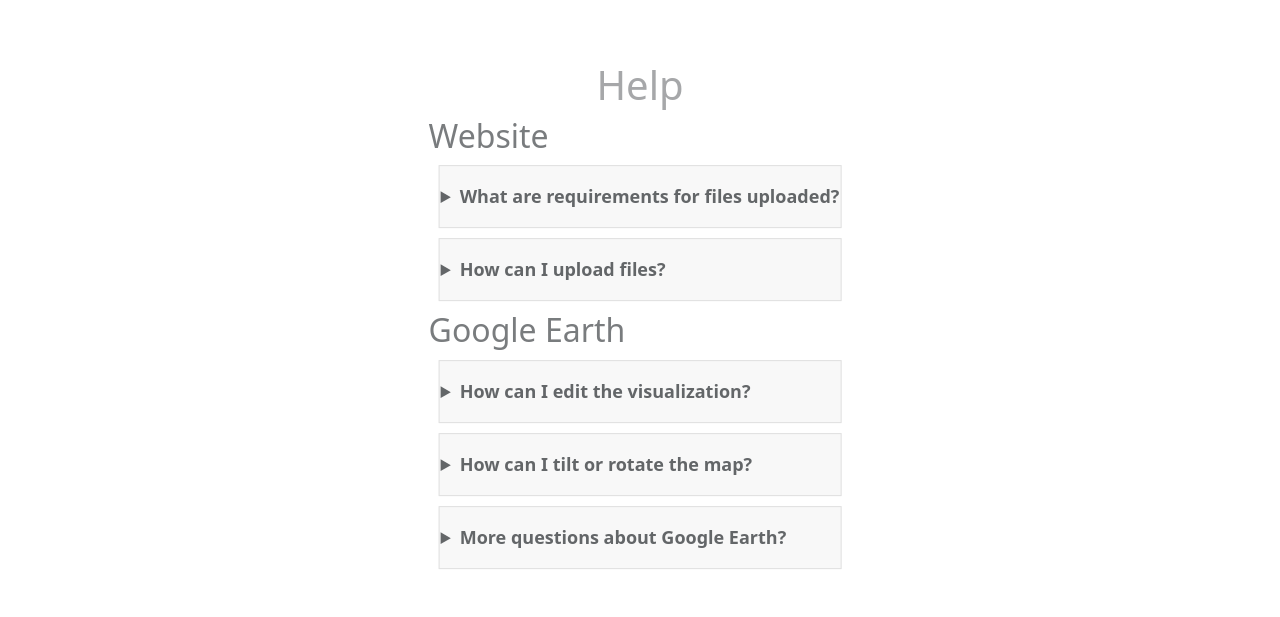
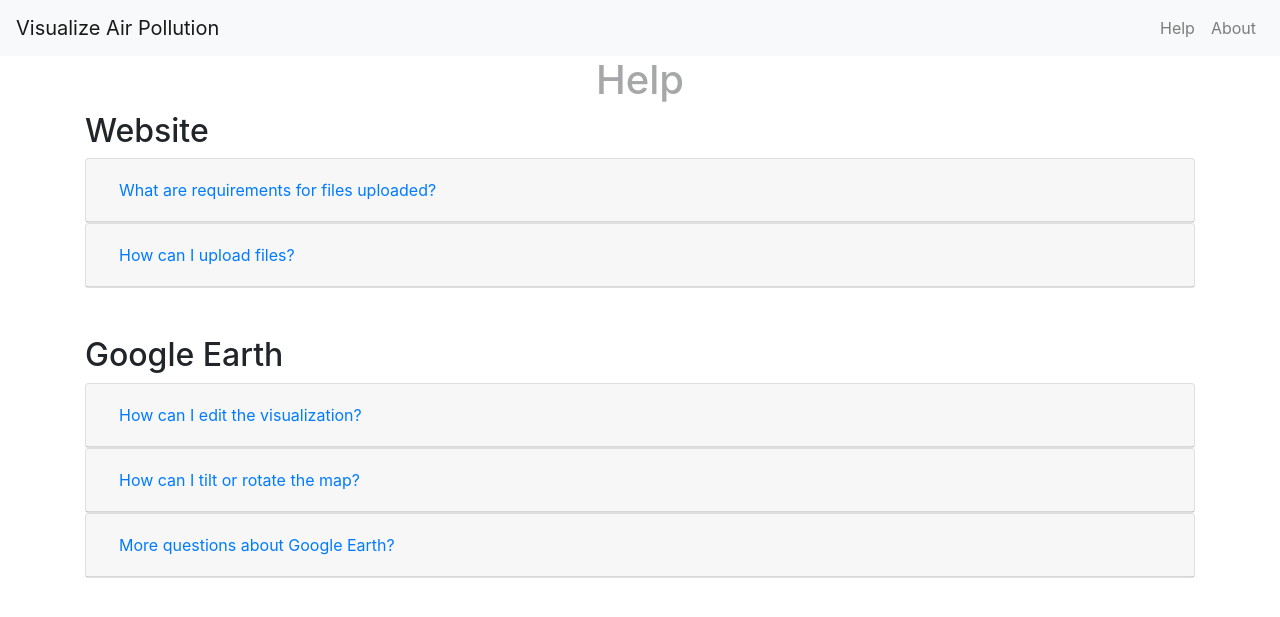
Before and after one commit to HBmem/Air-Pollution-Website, a Django app: page /help in a window 1280 px wide. Shown: the top 617 px of the page. Run offline with Django 4.2, Linux system fonts and the light colour scheme; some libraries are stand-ins or nearby versions.

Commit message:
APP-32 Changed About and Help page

```diff
--- a/air_pollution_website/website/static/website/style.css
+++ b/air_pollution_website/website/static/website/style.css
@@ -1,4 +1,4 @@
-body {
+/* body {
     background-image: url(./background.jpeg);
     background-repeat: no-repeat;
     background-size: contain;
@@ -6,7 +6,7 @@ body {
     top: 40%;
     left: 50%;
     transform: translate(-50%, -50%);
-}
+} */
 
 h1 {
     text-align: center;
--- a/air_pollution_website/website/templates/website/base.html
+++ b/air_pollution_website/website/templates/website/base.html
@@ -6,13 +6,35 @@
     <meta name="viewport" content="width=device-width, initial-scale=1.0">
     {% load static %}
     <link rel = "stylesheet" href = "../../static/website/style.css">
-    <link href="https://cdn.jsdelivr.net/npm/bootstrap@5.2.1/dist/css/bootstrap.min.css" rel="stylesheet" integrity="sha384-iYQeCzEYFbKjA/T2uDLTpkwGzCiq6soy8tYaI1GyVh/UjpbCx/TYkiZhlZB6+fzT" crossorigin="anonymous">
+    <link rel="stylesheet" href="https://cdn.jsdelivr.net/npm/bootstrap@4.0.0/dist/css/bootstrap.min.css" integrity="sha384-Gn5384xqQ1aoWXA+058RXPxPg6fy4IWvTNh0E263XmFcJlSAwiGgFAW/dAiS6JXm" crossorigin="anonymous">
     {% block title %}<title></title>{% endblock %}
 </head>
 <body>
-    <script src="https://cdn.jsdelivr.net/npm/bootstrap@5.2.1/dist/js/bootstrap.bundle.min.js" integrity="sha384-u1OknCvxWvY5kfmNBILK2hRnQC3Pr17a+RTT6rIHI7NnikvbZlHgTPOOmMi466C8" crossorigin="anonymous"></script>
+    <nav class="navbar navbar-expand-lg navbar-light bg-light ">
+        <a class="navbar-brand" href="home">Visualize Air Pollution</a>
+        <button class="navbar-toggler" type="button" data-toggle="collapse" data-target="#navbarNav" aria-controls="navbarNav" aria-expanded="false" aria-label="Toggle navigation">
+            <span class="navbar-toggler-icon"></span>
+        </button>
 
-    {% block content %}{% endblock %}
+        <div class="collapse navbar-collapse" id="navbarNav">
+            <ul class="navbar-nav ml-auto">
+                <li class="nav-item">
+                    <a class="nav-link" href="help">Help</a>
+                </li>
+                <li class="nav-item">
+                    <a class="nav-link" href="about">About</a>
+                </li>
+            </ul>
+        </div>
+    </nav>
+
+    <div>
+        {% block content %}{% endblock %}
+    </div>
+
+    <script src="https://code.jquery.com/jquery-3.2.1.slim.min.js" integrity="sha384-KJ3o2DKtIkvYIK3UENzmM7KCkRr/rE9/Qpg6aAZGJwFDMVNA/GpGFF93hXpG5KkN" crossorigin="anonymous"></script>
+    <script src="https://cdn.jsdelivr.net/npm/popper.js@1.12.9/dist/umd/popper.min.js" integrity="sha384-ApNbgh9B+Y1QKtv3Rn7W3mgPxhU9K/ScQsAP7hUibX39j7fakFPskvXusvfa0b4Q" crossorigin="anonymous"></script>
+    <script src="https://cdn.jsdelivr.net/npm/bootstrap@4.0.0/dist/js/bootstrap.min.js" integrity="sha384-JZR6Spejh4U02d8jOt6vLEHfe/JQGiRRSQQxSfFWpi1MquVdAyjUar5+76PVCmYl" crossorigin="anonymous"></script>
 
     <script src="../../static/website/function.js"></script>
 </body>
--- a/air_pollution_website/website/templates/website/help.html
+++ b/air_pollution_website/website/templates/website/help.html
@@ -3,40 +3,69 @@
 {% block title %} <title>Help</title> {% endblock title %}
 
 {% block content %}
+
+    <main class="container">
+        <div>
             <h1>Help</h1>
-    <h2 style="text-align: left; opacity: 0.6;">Website</h2>
-    <div style="background: whitesmoke; font-size: 18px; padding: 1px; border: 1px solid lightgrey; margin: 10px; opacity: 0.7;">
-        <p>
-            <details>
-                <summary><b>What are requirements for files uploaded?</b></summary>
+
+            <div id="accordian">
+                <h2>Website</h2>
+                <div class="card">
+                    <div class="card-header" id="headingOne">
+                        <h5 class="mb-0">
+                            <button class="btn btn-link" data-toggle="collapse" data-target="#collapseOne" aria-expanded="true" aria-controls="collapseOne">
+                                What are requirements for files uploaded?
+                            </button>
+                        </h5>
+                    </div>
+
+                    <div id="collapseOne" class="collapse collapsed" aria-labelledby="headingOne" data-parent="#accordion">
+                        <div class="card-body">
                             <p>Files must be in CSV format including:
                                 <ul>
                                     <li>The first two columns are coordinates (x and y).</li>
                                     <li>The next columns are chemicals and their concentrations.</li>
                                 </ul>
                             </p>
-            </details>
-        </p>
                         </div>
-    <div style="background: whitesmoke; font-size: 18px; padding: 1px; border: 1px solid lightgrey; margin: 10px; opacity: 0.7;">
-        <p>
-            <details>
-                <summary><b>How can I upload files?</b></summary>
-                <p>
+                    </div>
+                </div>
+
+                <div class="card">
+                    <div class="card-header" id="headingTwo">
+                        <h5 class="mb-0">
+                            <button class="btn btn-link" data-toggle="collapse" data-target="#collapseTwo" aria-expanded="true" aria-controls="collapseTwo">
+                                How can I upload files?
+                            </button>
+                        </h5>
+                    </div>
+
+                    <div id="collapseTwo" class="collapse collapsed" aria-labelledby="headingTwo" data-parent="#accordion">
+                        <div class="card-body">
+                            <p>Steps:
                                 <ol>
                                     <li>Go to the Home page.</li>
                                     <li>Click the box to choose a file, or drag a file into the box.</li>
                                     <li>Click Submit button</li>
                                 </ol>
                             </p>
-            </details>
-        </p>
                         </div>
-    <h2 style="text-align: left; opacity: 0.6;">Google Earth</h2>
-    <div style="background: whitesmoke; font-size: 18px; padding: 1px; border: 1px solid lightgrey; margin: 10px; opacity: 0.7;">
-        <p>
-            <details>
-                <summary><b>How can I edit the visualization?</b></summary>
+                    </div>
+                </div>
+
+                <h2 class="mt-5">Google Earth</h2>
+
+                <div class="card">
+                    <div class="card-header" id="headingThree">
+                        <h5 class="mb-0">
+                            <button class="btn btn-link" data-toggle="collapse" data-target="#collapseThree" aria-expanded="true" aria-controls="collapseThree">
+                                How can I edit the visualization?
+                            </button>
+                        </h5>
+                    </div>
+
+                    <div id="collapseThree" class="collapse collapsed" aria-labelledby="headingThree" data-parent="#accordion">
+                        <div class="card-body">
                             <p>
                                 <ol>
                                     <li>Click Project icon on the left-hand side.</li>
@@ -51,23 +80,48 @@
                                     </li>
                                 </ol>
                             </p>
-            </details>
+                        </div>
+                    </div>
+                </div>
+
+                <div class="card">
+                    <div class="card-header" id="headingFour">
+                        <h5 class="mb-0">
+                            <button class="btn btn-link" data-toggle="collapse" data-target="#collapseFour" aria-expanded="true" aria-controls="collapseFour">
+                                How can I tilt or rotate the map?
+                            </button>
+                        </h5>
+                    </div>
+
+                    <div id="collapseFour" class="collapse collapsed" aria-labelledby="headingFour" data-parent="#accordion">
+                        <div class="card-body">
+                            <p>
+                                Click the 3D button at the low-right corner.
                             </p>
                         </div>
-    <div style="background: whitesmoke; font-size: 18px; padding: 1px; border: 1px solid lightgrey; margin: 10px; opacity: 0.7;">
+                    </div>
+                </div>
+
+                <div class="card">
+                    <div class="card-header" id="headingFive">
+                        <h5 class="mb-0">
+                            <button class="btn btn-link" data-toggle="collapse" data-target="#collapseFive" aria-expanded="true" aria-controls="collapseFive">
+                                More questions about Google Earth?
+                            </button>
+                        </h5>
+                    </div>
+
+                    <div id="collapseFive" class="collapse collapsed" aria-labelledby="headingFive" data-parent="#accordion">
+                        <div class="card-body">
                             <p>
-            <details>
-                <summary><b>How can I tilt or rotate the map?</b></summary>
-                <p>Click the 3D button at the low-right corner.</p>
-            </details>
+                                Check <a href="https://support.google.com/earth/?hl=en#topic=7364880" target="_blank" rel="noopener noreferrer">Google Earth Help Center</a>
                             </p>
                         </div>
-    <div style="background: whitesmoke; font-size: 18px; padding: 1px; border: 1px solid lightgrey; margin: 10px; opacity: 0.7;">
-        <p>
-            <details>
-                <summary><b>More questions about Google Earth?</b></summary>
-                <p>Check <a href="https://support.google.com/earth/?hl=en#topic=7364880" target="_blank" rel="noopener noreferrer">Google Earth Help Center</a></p>
-            </details>
-        </p>
                     </div>
+                </div>
+
+            </div>
+        </div>
+    </main>
+
 {% endblock %}
--- a/air_pollution_website/website/templates/website/home.html
+++ b/air_pollution_website/website/templates/website/home.html
@@ -3,6 +3,11 @@
 {% block title %} <title>Home</title> {% endblock title %}
 
 {% block content %}
+
+    <div>
+        <h1>Create </h1>
+    </div>
+
     <h1>Create your own visualization</h1>
     <form action="" method="post" class="drop-zone" enctype="multipart/form-data" >
         {% csrf_token %}
```
Also changed, not shown: air_pollution_website/website/templates/website/about.html (+14 -4 lines). Lines whose indentation alone changed are shown as unchanged.
